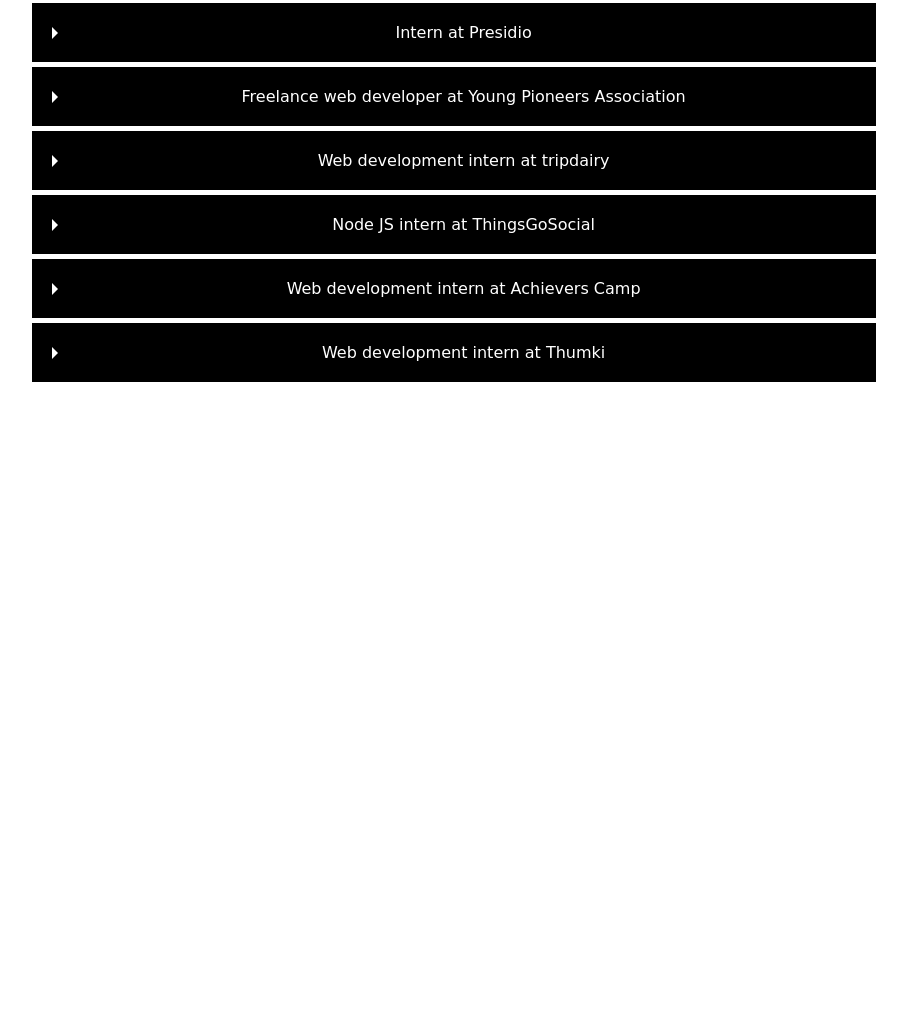
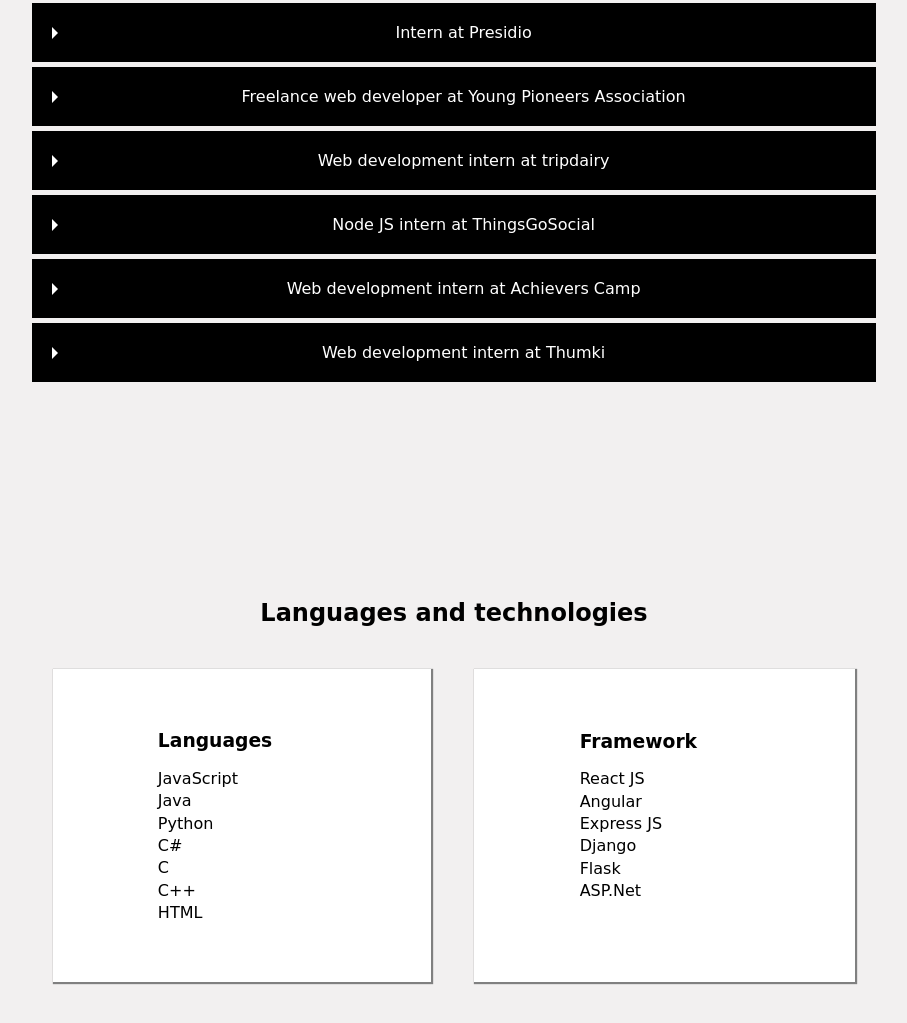
Before and after one commit to Ashwin-Dev-P/portfolio, a plain HTML site: page index.html in a window 1280 px wide. Shown: the part 885-1908 px from the top of the page, without its empty margins (186-1093 px from the left). Before the commit the page ends 1484 px from the top, so only its background shows below. Drawn offline with Linux system fonts and the light colour scheme.

Commit message:
UPDATE. Languages and technologies

```diff
--- a/assets/css/index.css
+++ b/assets/css/index.css
@@ -1,10 +1,12 @@
 :root {
 	--primary-theme: #000000;
+	--secondary-color: #f2f0f0;
 }
 
 body {
 	font-family: cursive;
 	margin: 0%;
+	background-color: var(--secondary-color);
 }
 
 h3 {
@@ -84,8 +86,8 @@ details li {
 		to bottom,
 		#000000 0%,
 		#000000 70%,
-		#ffffff 70%,
-		#ffffff 100%
+		var(--secondary-color) 70%,
+		var(--secondary-color) 100%
 	);
 
 	padding: 5%;
@@ -103,6 +105,8 @@ details li {
 
 	width: 80%;
 	overflow: hidden;
+
+	box-shadow: 1px 1px 1px 1px;
 }
 
 .display-image {
@@ -121,6 +125,25 @@ details li {
 
 .intro-paragraph {
 	margin: 10% 6%;
+}
+
+.tech-grid-container {
+	margin-top: 5%;
+}
+
+.tech-grid-container li {
+	padding: 1% 0%;
+}
+
+.tech-grid-item {
+	margin: 0% 5%;
+	padding: 0% 5%;
+	background-color: var(--secondary-color);
+}
+
+.tech-grid-item:hover {
+	transform: scale(1.03);
+	transition-duration: 0.3s;
 }
 
 /* Small devices (portrait tablets and large phones, 600px and up) */
@@ -143,6 +166,18 @@ details li {
 	.intro-paragraph {
 		margin: 3.5% 20%;
 	}
+
+	.tech-grid-container {
+		display: grid;
+		grid-template-columns: auto auto;
+	}
+
+	.tech-grid-item {
+		width: 40%;
+		padding: 10% 25%;
+		background-color: #ffffff;
+		box-shadow: 1px 1px 1px 1px gray;
+	}
 }
 
 /* Large devices (laptops/desktops, 992px and up) */
--- a/index.html
+++ b/index.html
@@ -146,6 +146,35 @@
 					</li>
 				</ul>
 			</section>
+
+			<section class="sections">
+				<h2 class="text-center">Languages and technologies</h2>
+				<div class="tech-grid-container">
+					<div class="tech-grid-item">
+						<h3>Languages</h3>
+						<ul>
+							<li>JavaScript</li>
+							<li>Java</li>
+							<li>Python</li>
+							<li>C#</li>
+							<li>C</li>
+							<li>C++</li>
+							<li>HTML</li>
+						</ul>
+					</div>
+					<div class="tech-grid-item">
+						<h3>Framework</h3>
+						<ul>
+							<li>React JS</li>
+							<li>Angular</li>
+							<li>Express JS</li>
+							<li>Django</li>
+							<li>Flask</li>
+							<li>ASP.Net</li>
+						</ul>
+					</div>
+				</div>
+			</section>
 		</div>
 
 		<script src="./assets/js/portfolio.js" type="text/javascript"></script>
```
